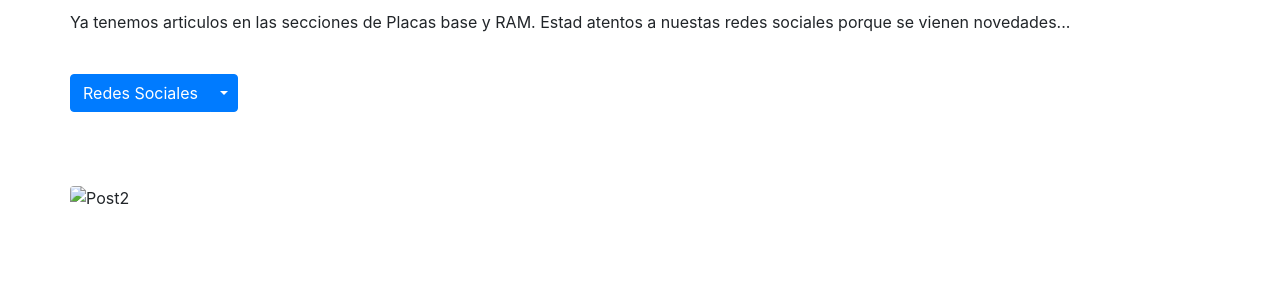
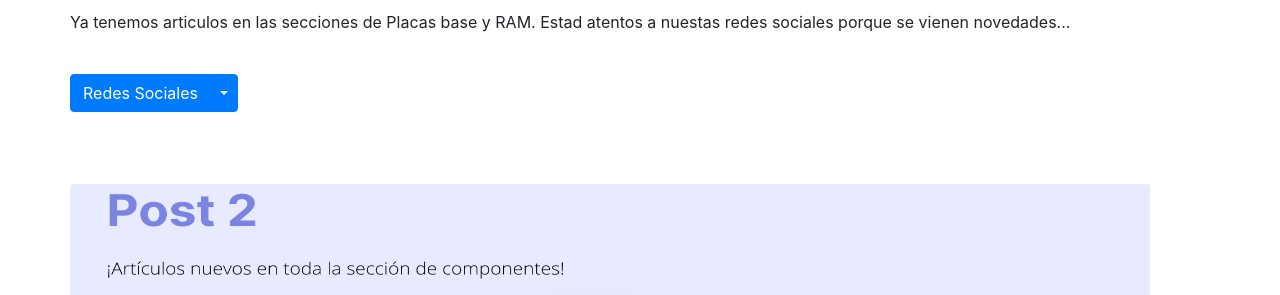
Before and after one commit to 5ware/5ware.github.io, a plain HTML site: page index.html in a window 1280 px wide. Shown: the part 442-737 px from the top of the page. Drawn offline with nearby package versions, Linux system fonts and the light colour scheme.

Commit message:
Update index.html

```diff
--- a/index.html
+++ b/index.html
@@ -97,7 +97,7 @@
 <div class="container">
   <div class="row">
     <div class="col-sm-14">
-      <img src="Post2.png" class="rounded" alt="Post2" style="width:1080px;height:540px;">
+      <img src="post2web.png" class="rounded" alt="Post2" style="width:1080px;height:540px;">
     </div>
   </div>
 </div>
```
